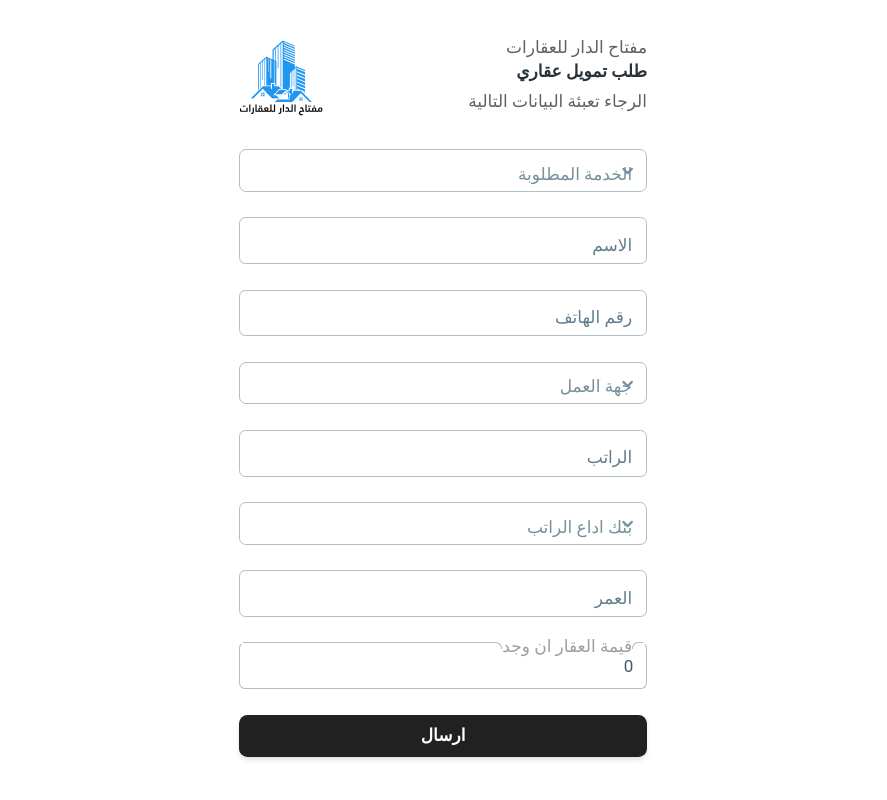
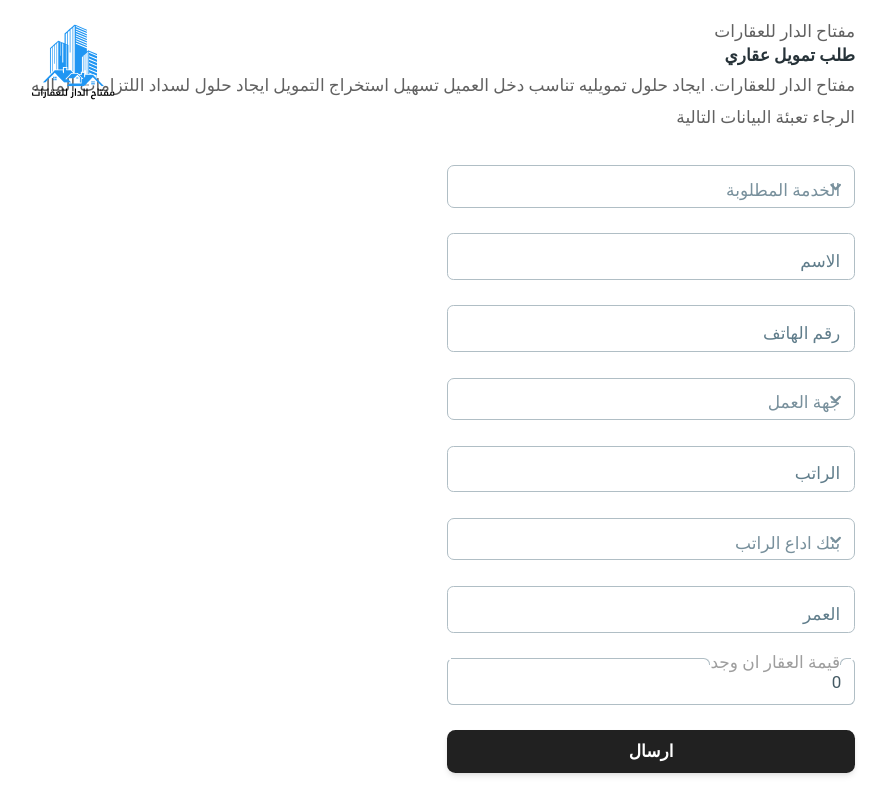
Before and after one commit to RatinaTeam/miftahaldaar.com, a React (Vite) app: page / in a window 1280 px wide. Shown: the whole page, without its empty margins (197-1084 px from the left). Built offline with nearby package versions, Linux system fonts and the light colour scheme; what tailwindcss-rtl would draw is missing.

Commit message:
form update

```diff
--- a/src/components/Form/Form.jsx
+++ b/src/components/Form/Form.jsx
@@ -114,7 +114,9 @@ function Forms() {
           <div className="absolute top-0 left-0">
             <img src="miftahaldaar.com_logo.svg" alt="Logo" className="h-20 w-20" alt="مفتاح الدار للعقارات"  />
           </div>
-
+          <Typography color="gray" className="mt-1 font-normal">
+          مفتاح الدار للعقارات. ايجاد حلول تمويليه تناسب دخل العميل  تسهيل استخراج التمويل ايجاد حلول  لسداد اللتزامات الماليه
+          </Typography>
           <Typography color="gray" className="mt-1 font-normal">
             الرجاء تعبئة البيانات التالية
           </Typography>
```
